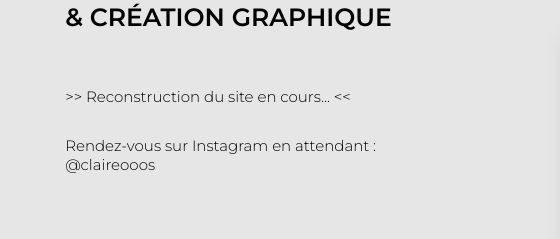
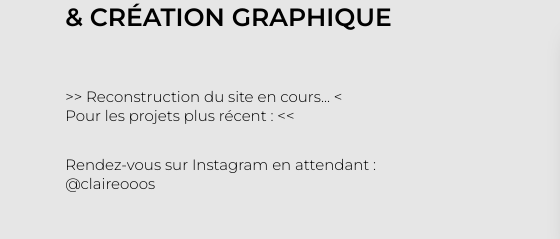
Before and after one commit to claireosmont/claireosmont.github.io, a plain HTML site: page index.html in a window 1280 px wide. Shown: the part 266-505 px from the top of the page, 0-560 px from the left. Drawn offline with Linux system fonts and the light colour scheme; grey boxes are pictures that could not be loaded; a web font is replaced by a local one.

Commit message:
Update index.html

```diff
--- a/index.html
+++ b/index.html
@@ -28,7 +28,7 @@
                     <div class="texte">
                         <!-- <p class="cadre2"> Garde<p> -->
                         <p class="contenu-index"> <br> Direction artistique <br> & création graphique <br> </p>
-                        <p class="contenu"> >> Reconstruction du site en cours... << <br> </p>
+                        <p class="contenu"> >> Reconstruction du site en cours... < <br> Pour les projets plus récent :  << <br> </p>
                         <p class="contenu"> Rendez-vous sur Instagram en attendant : <a href="https://www.instagram.com/claireooos/"> @claireooos </a> <br><br> </p>
 
                         <br>
```
